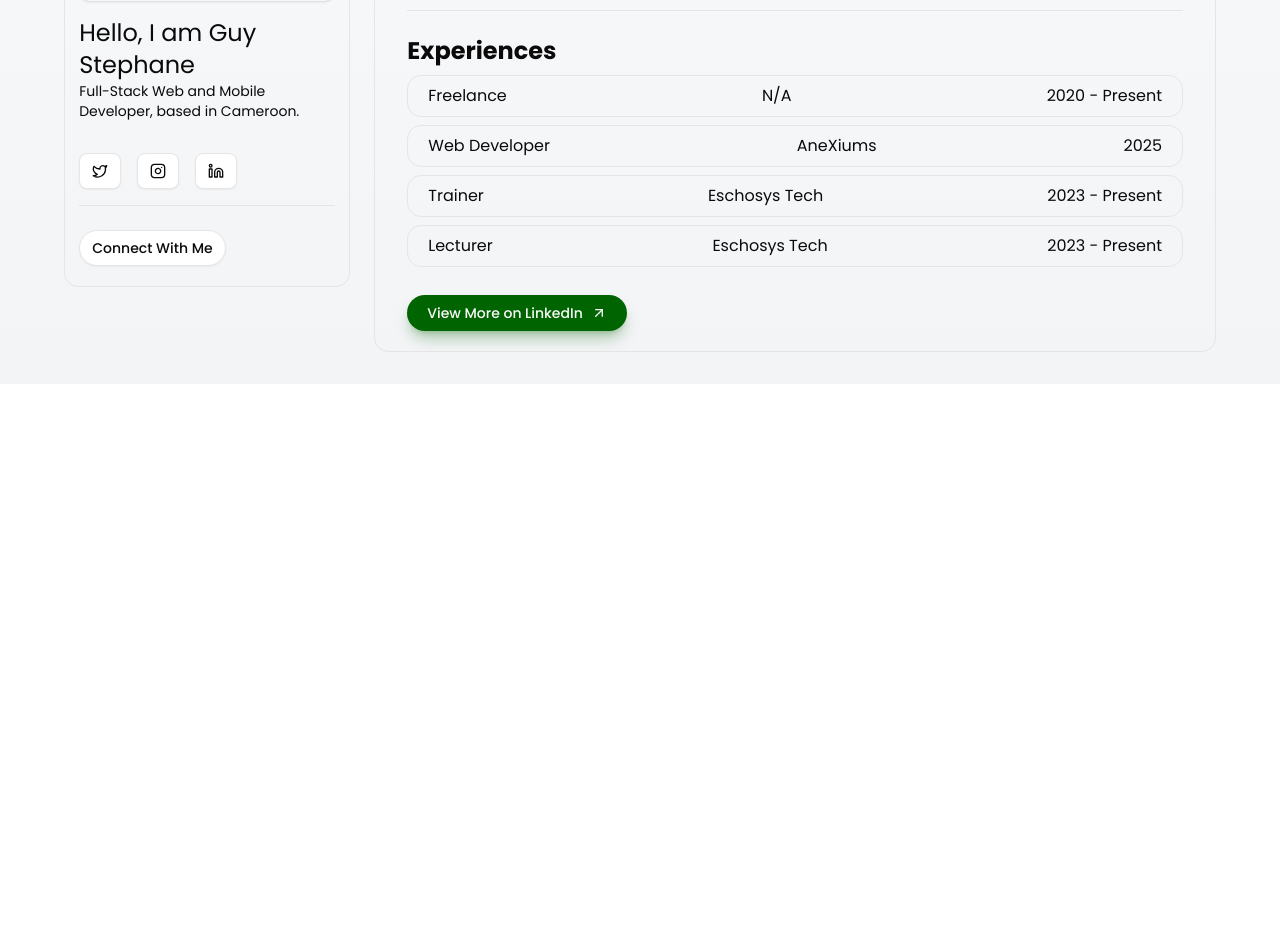
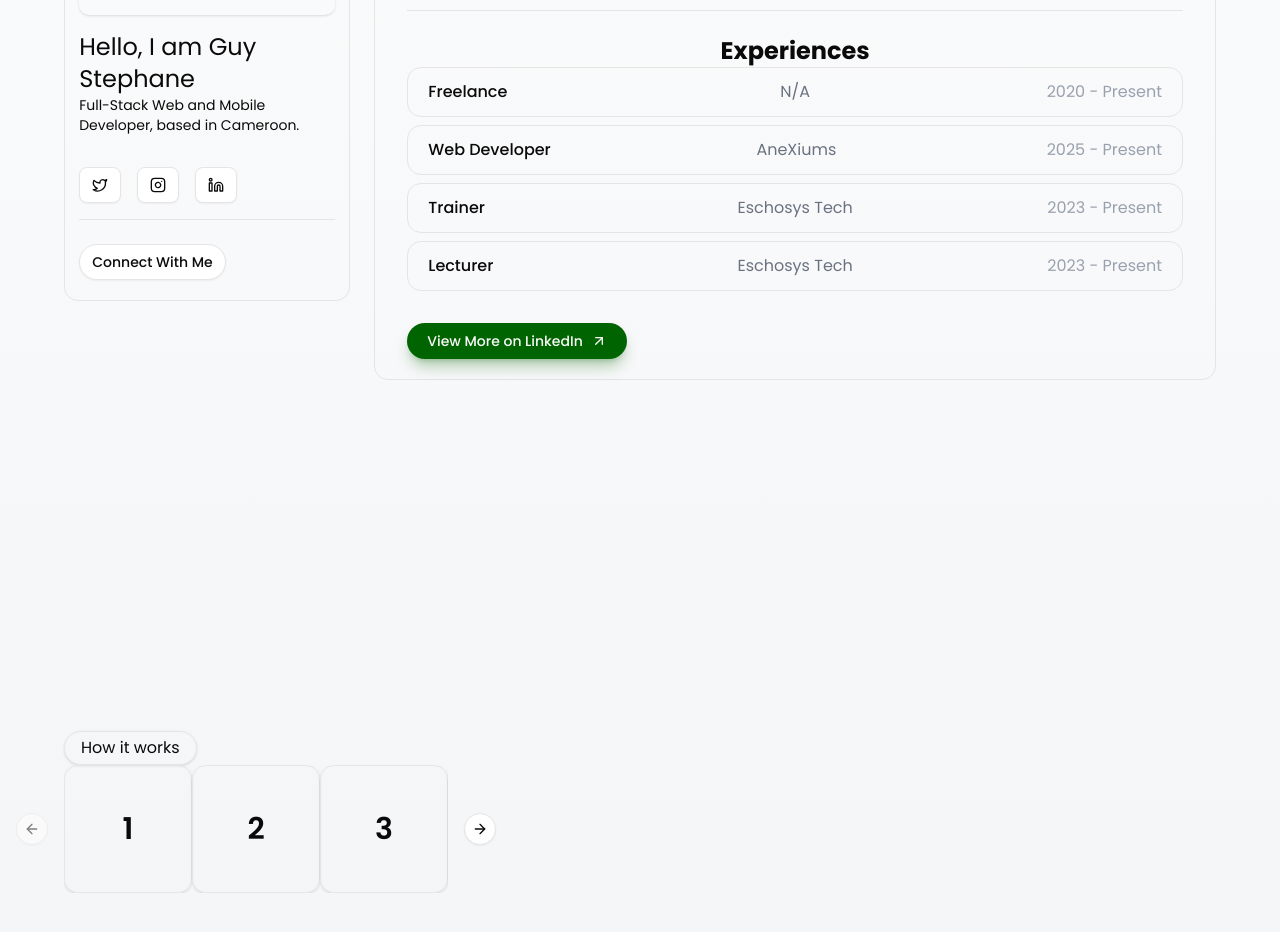
Before and after one commit to iamguystephane/Guy-Stephane, a React (Vite) app: page / in a window 1280 px wide. Shown: the part 1100-2032 px from the top of the page. Before the commit the page ends 1484 px from the top, so only its background shows below. Built offline with nearby package versions, Linux system fonts and the light colour scheme.

Commit message:
done with the about section, now moving onto projects. Added carousel for project display.

```diff
--- a/package.json
+++ b/package.json
@@ -10,10 +10,11 @@
     "preview": "vite preview"
   },
   "dependencies": {
-    "@radix-ui/react-slot": "^1.2.3",
+    "@radix-ui/react-slot": "^1.2.4",
     "@tailwindcss/vite": "^4.1.14",
     "class-variance-authority": "^0.7.1",
     "clsx": "^2.1.1",
+    "embla-carousel-react": "^8.6.0",
     "framer-motion": "^12.23.22",
     "lucide-react": "^0.544.0",
     "react": "^19.1.1",
--- a/src/components/home/About.tsx
+++ b/src/components/home/About.tsx
@@ -12,7 +12,7 @@ import { Button } from "../ui/button";
 const HomePageAbout = () => {
   const experiences: { name: string; location: string; date: string }[] = [
     { name: "Freelance", location: "N/A", date: "2020 - Present" },
-    { name: "Web Developer", location: "AneXiums", date: "2025" },
+    { name: "Web Developer", location: "AneXiums", date: "2025 - Present" },
     { name: "Trainer", location: "Eschosys Tech", date: "2023 - Present" },
     { name: "Lecturer", location: "Eschosys Tech", date: "2023 - Present" },
   ];
@@ -37,7 +37,7 @@ const HomePageAbout = () => {
             <div className="w-[90%] bg-card h-85 dark:bg-card/40 shadow flex items-center justify-center !mx-auto !mt-4 rounded-lg flex-col">
               {/* Insert background image in this div. */}
               My Image is to be inserted here.
-              <div className="flex items-center bg-card/30 !px-3 !mt-60 rounded-full shadow">
+              <div className="flex items-center bg-card/30 !px-3 pr-7! !mt-60 rounded-full shadow">
                 <Dot color="limegreen" size={40} />
                 <p>Available for work</p>
               </div>
@@ -91,7 +91,7 @@ const HomePageAbout = () => {
               "UI/UX Design",
               "Graphic Design",
               "System Maintenance",
-              "DEVOPS",
+              "DevOps",
               "IT Consultancy",
               "Lecturer",
               "Trainer",
@@ -105,24 +105,29 @@ const HomePageAbout = () => {
             ))}
           </div>
           <div>
-            <h1 className="text-2xl font-bold">Experiences</h1>
+            <h1 className="text-2xl font-bold text-center mb-6">Experiences</h1>
+            <div className="space-y-3">
               {experiences.map((xp, index) => (
-              <Card
-                key={index}
-                className="!bg-card/50 !shadow-card/50 !px-5 !my-2 !py-2"
-              >
-                <CardContent className="flex w-full items-center justify-between !text-start flex-wrap">
-                  <p>{xp.name}</p>
-                  <p>{xp.location}</p>
-                  <p>{xp.date}</p>
+                <Card key={index} className="!bg-card/50 !shadow-card/50 mb-2!">
+                  <CardContent className="flex w-full items-center justify-between !text-start px-5! py-3!">
+                    <p className="font-medium min-w-[120px]">{xp.name}</p>
+                    <p className="text-gray-500 min-w-[100px] text-center">
+                      {xp.location}
+                    </p>
+                    <p className="text-gray-400 min-w-[120px] text-right">
+                      {xp.date}
+                    </p>
                   </CardContent>
                 </Card>
               ))}
-            <a href="" className="!mt-5">
-              <Button className="!px-5 !mt-5 rounded-full bg-darkGreen hover:!bg-darkGreen/90 shadow-lg shadow-darkGreen/30 cursor-pointer dark:bg-white dark:text-black dark:hover:!bg-[#f9f9f9] dark:hover:!text-black">
+            </div>
+            <div className="flex justify-start mt-8!">
+              <a href="">
+                <Button className="!px-5 rounded-full bg-darkGreen hover:!bg-darkGreen/90 shadow-lg shadow-darkGreen/30 cursor-pointer dark:bg-white dark:text-black dark:hover:!bg-[#f9f9f9] dark:hover:!text-black">
                   View More on LinkedIn <ArrowRight className="-rotate-45" />{" "}
                 </Button>
               </a>
+            </div>
           </div>
         </Card>
       </div>
--- a/src/components/home/HomePage.tsx
+++ b/src/components/home/HomePage.tsx
@@ -1,11 +1,13 @@
 import HomePageAbout from "./About";
 import HomeHero from "./HomeHero";
+import HowItWorks from "./HowItWorks";
 
 const HomePage = () => {
   return (
     <>
       <HomeHero />
       <HomePageAbout />
+      <HowItWorks />
     </>
   );
 };
--- /dev/null
+++ b/src/components/home/HowItWorks.tsx
@@ -0,0 +1,43 @@
+
+import { Card, CardContent } from "../ui/card";
+import { Carousel, CarouselContent, CarouselItem, CarouselNext, CarouselPrevious } from "../ui/carousel";
+
+const HowItWorks = () => {
+    return (
+      <div className="h-screen flex flex-col justify-center">
+        <Card className="!w-fit h-fit !rounded-full">
+          <CardContent className="!px-4 !py-1 flex items-center gap-3">
+            How it works
+          </CardContent>
+        </Card>
+        <div>
+          <Carousel
+            opts={{
+              align: "start",
+            }}
+            className="w-full max-w-sm"
+          >
+            <CarouselContent>
+              {Array.from({ length: 5 }).map((_, index) => (
+                <CarouselItem key={index} className="md:basis-1/2 lg:basis-1/3">
+                  <div className="p-1">
+                    <Card>
+                      <CardContent className="flex aspect-square items-center justify-center p-6">
+                        <span className="text-3xl font-semibold">
+                          {index + 1}
+                        </span>
+                      </CardContent>
+                    </Card>
+                  </div>
+                </CarouselItem>
+              ))}
+            </CarouselContent>
+            <CarouselPrevious />
+            <CarouselNext />
+          </Carousel>
+        </div>
+      </div>
+    );
+}
+
+export default HowItWorks;
--- a/src/components/ui/button.tsx
+++ b/src/components/ui/button.tsx
@@ -25,6 +25,8 @@ const buttonVariants = cva(
         sm: "h-8 rounded-md gap-1.5 px-3 has-[>svg]:px-2.5",
         lg: "h-10 rounded-md px-6 has-[>svg]:px-4",
         icon: "size-9",
+        "icon-sm": "size-8",
+        "icon-lg": "size-10",
       },
     },
     defaultVariants: {
@@ -36,8 +38,8 @@ const buttonVariants = cva(
 
 function Button({
   className,
-  variant,
-  size,
+  variant = "default",
+  size = "default",
   asChild = false,
   ...props
 }: React.ComponentProps<"button"> &
@@ -49,6 +51,8 @@ function Button({
   return (
     <Comp
       data-slot="button"
+      data-variant={variant}
+      data-size={size}
       className={cn(buttonVariants({ variant, size, className }))}
       {...props}
     />
--- /dev/null
+++ b/src/components/ui/carousel.tsx
@@ -0,0 +1,239 @@
+import * as React from "react"
+import useEmblaCarousel, {
+  type UseEmblaCarouselType,
+} from "embla-carousel-react"
+import { ArrowLeft, ArrowRight } from "lucide-react"
+
+import { cn } from "@/lib/utils"
+import { Button } from "@/components/ui/button"
+
+type CarouselApi = UseEmblaCarouselType[1]
+type UseCarouselParameters = Parameters<typeof useEmblaCarousel>
+type CarouselOptions = UseCarouselParameters[0]
+type CarouselPlugin = UseCarouselParameters[1]
+
+type CarouselProps = {
+  opts?: CarouselOptions
+  plugins?: CarouselPlugin
+  orientation?: "horizontal" | "vertical"
+  setApi?: (api: CarouselApi) => void
+}
+
+type CarouselContextProps = {
+  carouselRef: ReturnType<typeof useEmblaCarousel>[0]
+  api: ReturnType<typeof useEmblaCarousel>[1]
+  scrollPrev: () => void
+  scrollNext: () => void
+  canScrollPrev: boolean
+  canScrollNext: boolean
+} & CarouselProps
+
+const CarouselContext = React.createContext<CarouselContextProps | null>(null)
+
+function useCarousel() {
+  const context = React.useContext(CarouselContext)
+
+  if (!context) {
+    throw new Error("useCarousel must be used within a <Carousel />")
+  }
+
+  return context
+}
+
+function Carousel({
+  orientation = "horizontal",
+  opts,
+  setApi,
+  plugins,
+  className,
+  children,
+  ...props
+}: React.ComponentProps<"div"> & CarouselProps) {
+  const [carouselRef, api] = useEmblaCarousel(
+    {
+      ...opts,
+      axis: orientation === "horizontal" ? "x" : "y",
+    },
+    plugins
+  )
+  const [canScrollPrev, setCanScrollPrev] = React.useState(false)
+  const [canScrollNext, setCanScrollNext] = React.useState(false)
+
+  const onSelect = React.useCallback((api: CarouselApi) => {
+    if (!api) return
+    setCanScrollPrev(api.canScrollPrev())
+    setCanScrollNext(api.canScrollNext())
+  }, [])
+
+  const scrollPrev = React.useCallback(() => {
+    api?.scrollPrev()
+  }, [api])
+
+  const scrollNext = React.useCallback(() => {
+    api?.scrollNext()
+  }, [api])
+
+  const handleKeyDown = React.useCallback(
+    (event: React.KeyboardEvent<HTMLDivElement>) => {
+      if (event.key === "ArrowLeft") {
+        event.preventDefault()
+        scrollPrev()
+      } else if (event.key === "ArrowRight") {
+        event.preventDefault()
+        scrollNext()
+      }
+    },
+    [scrollPrev, scrollNext]
+  )
+
+  React.useEffect(() => {
+    if (!api || !setApi) return
+    setApi(api)
+  }, [api, setApi])
+
+  React.useEffect(() => {
+    if (!api) return
+    onSelect(api)
+    api.on("reInit", onSelect)
+    api.on("select", onSelect)
+
+    return () => {
+      api?.off("select", onSelect)
+    }
+  }, [api, onSelect])
+
+  return (
+    <CarouselContext.Provider
+      value={{
+        carouselRef,
+        api: api,
+        opts,
+        orientation:
+          orientation || (opts?.axis === "y" ? "vertical" : "horizontal"),
+        scrollPrev,
+        scrollNext,
+        canScrollPrev,
+        canScrollNext,
+      }}
+    >
+      <div
+        onKeyDownCapture={handleKeyDown}
+        className={cn("relative", className)}
+        role="region"
+        aria-roledescription="carousel"
+        data-slot="carousel"
+        {...props}
+      >
+        {children}
+      </div>
+    </CarouselContext.Provider>
+  )
+}
+
+function CarouselContent({ className, ...props }: React.ComponentProps<"div">) {
+  const { carouselRef, orientation } = useCarousel()
+
+  return (
+    <div
+      ref={carouselRef}
+      className="overflow-hidden"
+      data-slot="carousel-content"
+    >
+      <div
+        className={cn(
+          "flex",
+          orientation === "horizontal" ? "-ml-4" : "-mt-4 flex-col",
+          className
+        )}
+        {...props}
+      />
+    </div>
+  )
+}
+
+function CarouselItem({ className, ...props }: React.ComponentProps<"div">) {
+  const { orientation } = useCarousel()
+
+  return (
+    <div
+      role="group"
+      aria-roledescription="slide"
+      data-slot="carousel-item"
+      className={cn(
+        "min-w-0 shrink-0 grow-0 basis-full",
+        orientation === "horizontal" ? "pl-4" : "pt-4",
+        className
+      )}
+      {...props}
+    />
+  )
+}
+
+function CarouselPrevious({
+  className,
+  variant = "outline",
+  size = "icon",
+  ...props
+}: React.ComponentProps<typeof Button>) {
+  const { orientation, scrollPrev, canScrollPrev } = useCarousel()
+
+  return (
+    <Button
+      data-slot="carousel-previous"
+      variant={variant}
+      size={size}
+      className={cn(
+        "absolute size-8 rounded-full",
+        orientation === "horizontal"
+          ? "top-1/2 -left-12 -translate-y-1/2"
+          : "-top-12 left-1/2 -translate-x-1/2 rotate-90",
+        className
+      )}
+      disabled={!canScrollPrev}
+      onClick={scrollPrev}
+      {...props}
+    >
+      <ArrowLeft />
+      <span className="sr-only">Previous slide</span>
+    </Button>
+  )
+}
+
+function CarouselNext({
+  className,
+  variant = "outline",
+  size = "icon",
+  ...props
+}: React.ComponentProps<typeof Button>) {
+  const { orientation, scrollNext, canScrollNext } = useCarousel()
+
+  return (
+    <Button
+      data-slot="carousel-next"
+      variant={variant}
+      size={size}
+      className={cn(
+        "absolute size-8 rounded-full",
+        orientation === "horizontal"
+          ? "top-1/2 -right-12 -translate-y-1/2"
+          : "-bottom-12 left-1/2 -translate-x-1/2 rotate-90",
+        className
+      )}
+      disabled={!canScrollNext}
+      onClick={scrollNext}
+      {...props}
+    >
+      <ArrowRight />
+      <span className="sr-only">Next slide</span>
+    </Button>
+  )
+}
+
+export {
+  type CarouselApi,
+  Carousel,
+  CarouselContent,
+  CarouselItem,
+  CarouselPrevious,
+  CarouselNext,
+}
```
Also changed, not shown: 1 other file (tests, documents, lock files or other folders). Lines whose indentation alone changed are shown as unchanged.
